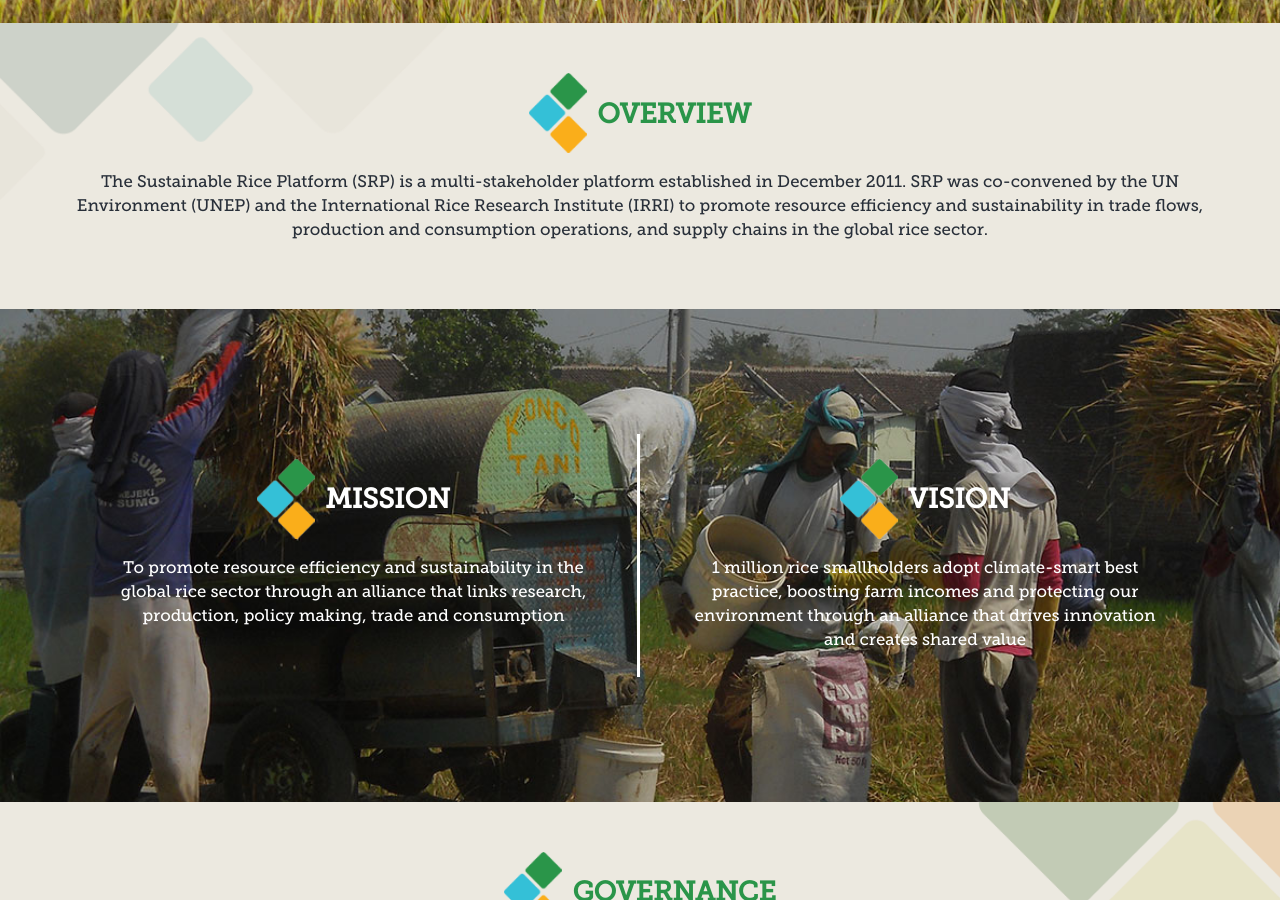
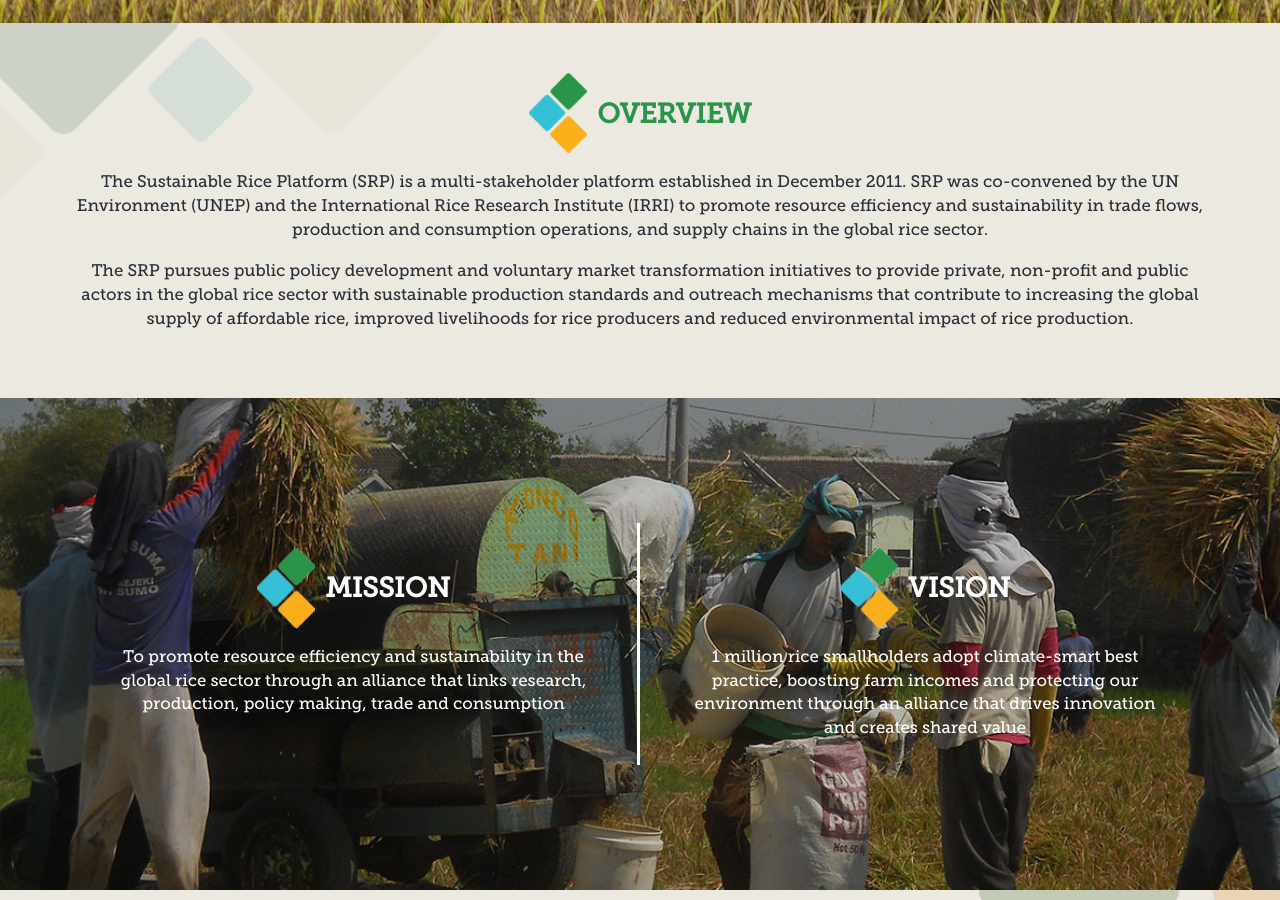
Before and after one commit to sustainablericeplatform/sustainablericeplatform.github.io, a Jekyll site: the page built from About-Us/index.html, in a window 1280 px wide and 900 px high, scrolled down 388 px. Built offline with Jekyll 4.4.1, drawn with Linux system fonts in a browser that asks for light colours.

Commit message:
Update index.html

```diff
--- a/About-Us/index.html
+++ b/About-Us/index.html
@@ -10,6 +10,7 @@
             </div>
         </div>
         <p>The Sustainable Rice Platform (SRP) is a multi-stakeholder platform established in December 2011. SRP was co-convened by the UN Environment (UNEP) and the International Rice Research Institute (IRRI) to promote resource efficiency and sustainability in trade flows, production and consumption operations, and supply chains in the global rice sector.</p>
+<p>The SRP pursues public policy development and voluntary market transformation initiatives to provide private, non-profit and public actors in the global rice sector with sustainable production standards and outreach mechanisms that contribute to increasing the global supply of affordable rice, improved livelihoods for rice producers and reduced environmental impact of rice production.</p>
     </div>
 </section>
 <section class="mission-goal">
```
